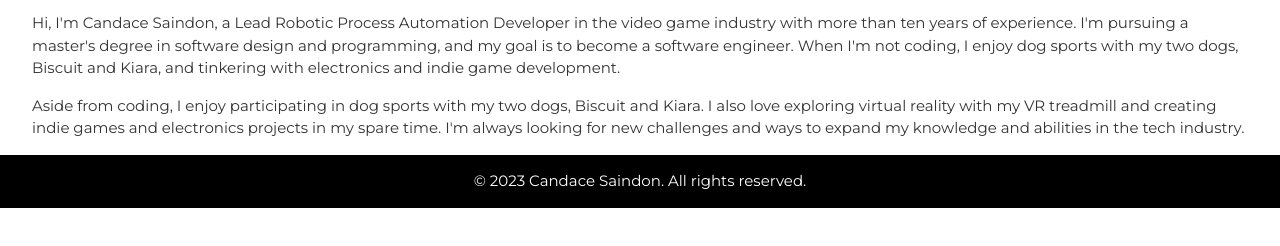
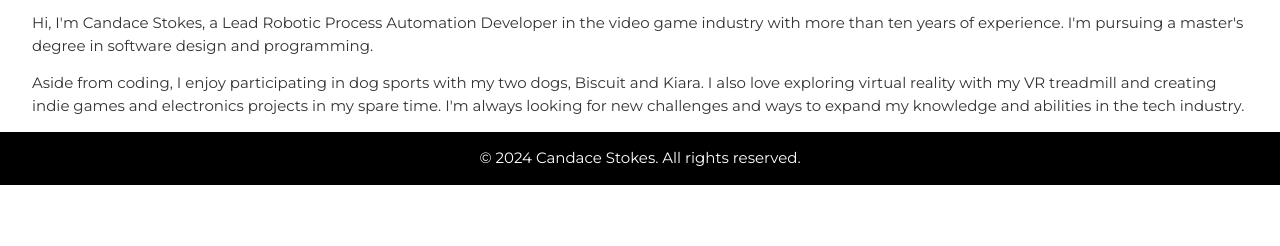
Before and after one commit to cblsaindon/candace-saindon-site, a plain HTML site: page about.html in a window 1280 px wide. Shown: the part 108-354 px from the top of the page. Drawn offline with nearby package versions, Linux system fonts and the light colour scheme; a web font is replaced by a local one.

Commit message:
Add files via upload

```diff
--- a/about.html
+++ b/about.html
@@ -26,7 +26,7 @@
     <section class="w3-row-padding">
       <div class="w3-col">
         <h2 class="section-title">About Me</h2>
-        <p class="lead">Hi, I'm Candace Saindon, a Lead Robotic Process Automation Developer in the video game industry with more than ten years of experience. I'm pursuing a master's degree in software design and programming, and my goal is to become a software engineer. When I'm not coding, I enjoy dog sports with my two dogs, Biscuit and Kiara, and tinkering with electronics and indie game development.</p>
+        <p class="lead">Hi, I'm Candace Stokes, a Lead Robotic Process Automation Developer in the video game industry with more than ten years of experience. I'm pursuing a master's degree in software design and programming.</p>
         <p class="lead">Aside from coding, I enjoy participating in dog sports with my two dogs, Biscuit and Kiara. I also love exploring virtual reality with my VR treadmill and creating indie games and electronics projects in my spare time. I'm always looking for new challenges and ways to expand my knowledge and abilities in the tech industry.</p>
       </div>
 
@@ -34,7 +34,7 @@
 
   </main>
   <footer class="w3-container w3-black">
-    <p>&copy; 2023 Candace Saindon. All rights reserved.</p>
+    <p>&copy; 2024 Candace Stokes. All rights reserved.</p>
   </footer>
 </body>
 </html>
```
Also changed, not shown: index.html (+2 -2 lines), projects.html (+1 -1 lines).
